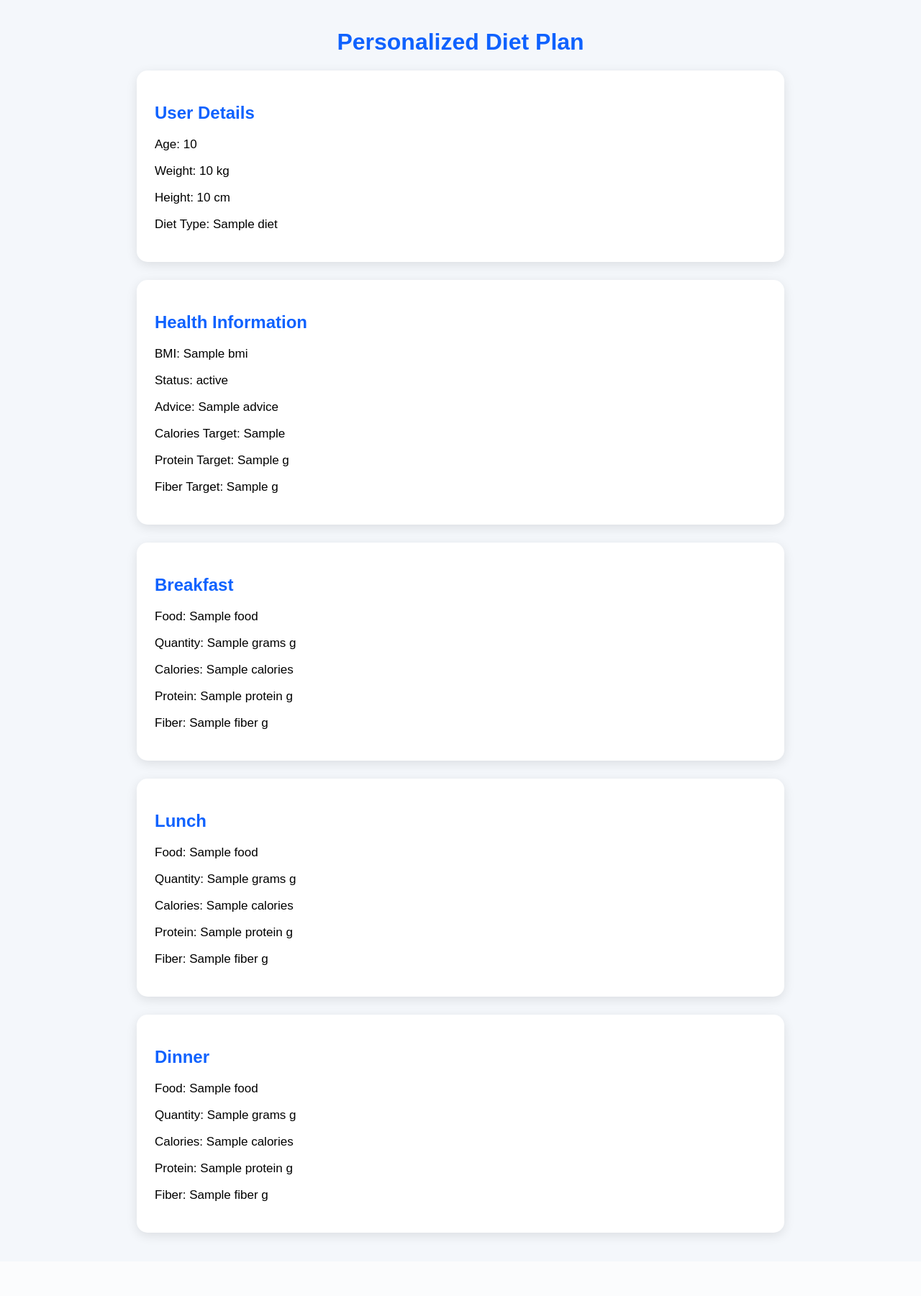
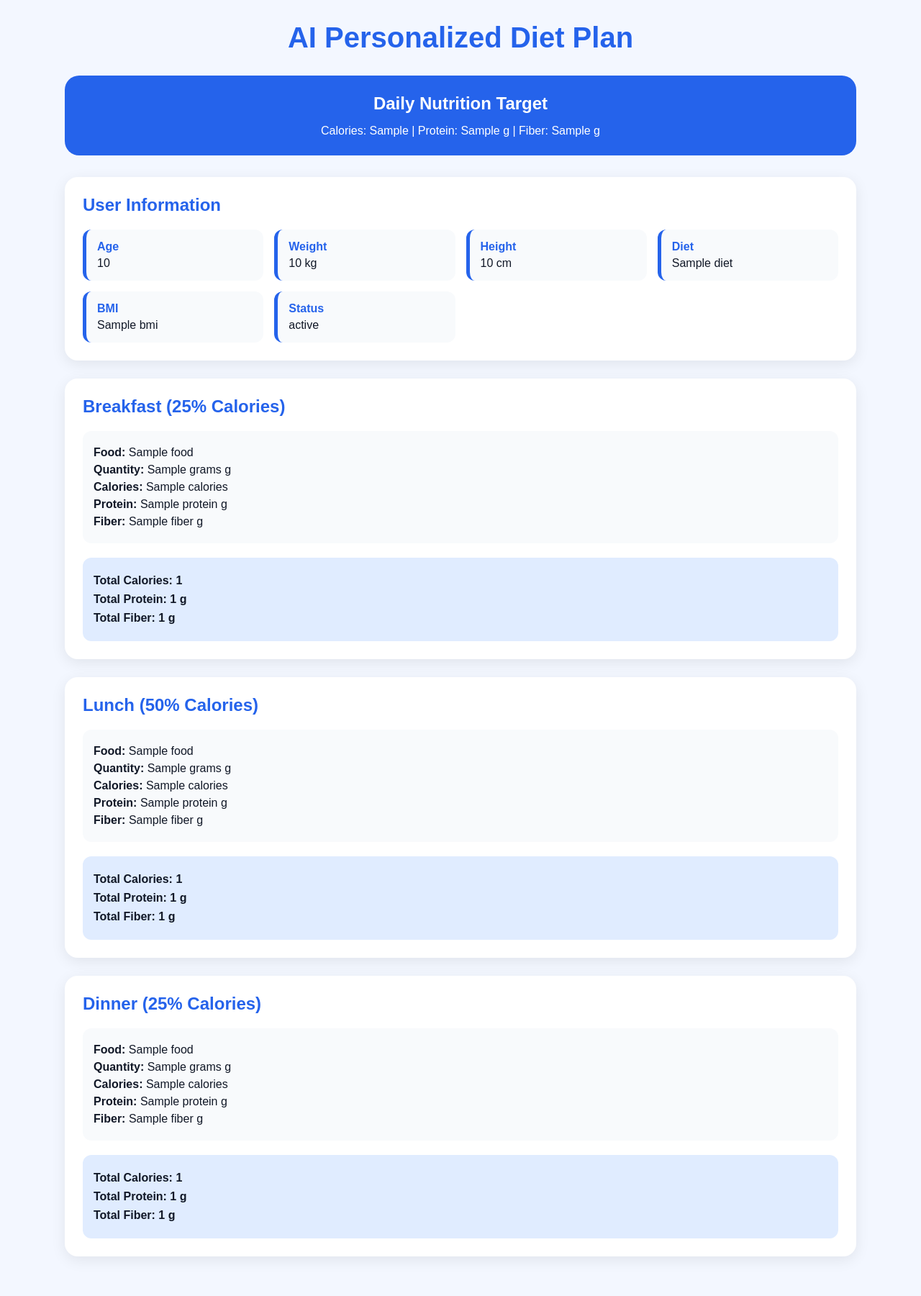
Before and after one commit to Saiadithya2001/AI-Diet-Planner, a Django app: template planner/templates/result.html in a window 1280 px wide. Shown: the whole page at 72% size. Before the commit the page ends 1723 px from the top, so only its background shows below. Run offline with Django 5.2, Linux system fonts and the light colour scheme; the template is opened without the code that fills it: most values are stand-ins (such as "Sample title", 1, 10 or a date in 2020).

Commit message:
Updated complete meal based AI diet planner

```diff
--- a/planner/templates/result.html
+++ b/planner/templates/result.html
@@ -1,43 +1,114 @@
 <!DOCTYPE html>
-<html>
+<html lang="en">
+
 <head>
 
-    <title>Diet Result</title>
+    <meta charset="UTF-8">
+
+    <meta name="viewport" content="width=device-width, initial-scale=1.0">
+
+    <title>AI Diet Planner Result</title>
 
     <style>
 
-        body{
-            font-family:Arial;
-            background:#f4f7fb;
+        *{
             margin:0;
             padding:0;
+            box-sizing:border-box;
+        }
+
+        body{
+            font-family:Arial, sans-serif;
+            background:#f3f7ff;
+            padding:30px 15px;
+            color:#111827;
         }
 
         .container{
-            width:90%;
-            max-width:900px;
-            margin:40px auto;
+            max-width:1100px;
+            margin:auto;
+        }
+
+        .title{
+            text-align:center;
+            font-size:40px;
+            margin-bottom:30px;
+            color:#2563eb;
+        }
+
+        .summary{
+            background:#2563eb;
+            color:white;
+            padding:25px;
+            border-radius:20px;
+            margin-bottom:30px;
+            text-align:center;
+        }
+
+        .summary h2{
+            margin-bottom:15px;
         }
 
         .card{
             background:white;
             padding:25px;
-            border-radius:15px;
+            border-radius:18px;
             margin-bottom:25px;
-            box-shadow:0px 4px 15px rgba(0,0,0,0.1);
+            box-shadow:0px 5px 20px rgba(0,0,0,0.08);
         }
 
-        h1{
-            text-align:center;
-            color:#0f62fe;
+        .card h2{
+            color:#2563eb;
+            margin-bottom:20px;
         }
 
-        h2{
-            color:#0f62fe;
+        .grid{
+            display:grid;
+            grid-template-columns:repeat(auto-fit,minmax(220px,1fr));
+            gap:15px;
         }
 
-        p{
-            font-size:17px;
+        .box{
+            background:#f8fafc;
+            padding:15px;
+            border-radius:12px;
+            border-left:5px solid #2563eb;
+        }
+
+        .label{
+            font-weight:bold;
+            color:#2563eb;
+            margin-bottom:5px;
+        }
+
+        .meal-item{
+            background:#f8fafc;
+            padding:15px;
+            border-radius:12px;
+            margin-bottom:12px;
+        }
+
+        .meal-item p{
+            margin:6px 0;
+        }
+
+        .meal-total{
+            margin-top:20px;
+            background:#e0ecff;
+            padding:15px;
+            border-radius:12px;
+        }
+
+        .meal-total p{
+            margin:8px 0;
+            font-weight:bold;
+        }
+
+        @media(max-width:700px){
+
+            .title{
+                font-size:30px;
+            }
         }
 
     </style>
@@ -48,70 +119,172 @@
 
     <div class="container">
 
-        <h1>Personalized Diet Plan</h1>
+        <h1 class="title">AI Personalized Diet Plan</h1>
 
-        <div class="card">
+        <div class="summary">
 
-            <h2>User Details</h2>
+            <h2>Daily Nutrition Target</h2>
 
-            <p>Age: {{ age }}</p>
-            <p>Weight: {{ weight }} kg</p>
-            <p>Height: {{ height }} cm</p>
-            <p>Diet Type: {{ diet }}</p>
+            <p>
+                Calories: {{ calorie_target }}
+                |
+                Protein: {{ protein_target }} g
+                |
+                Fiber: {{ fiber_target }} g
+            </p>
 
         </div>
 
         <div class="card">
 
-            <h2>Health Information</h2>
+            <h2>User Information</h2>
 
-            <p>BMI: {{ bmi }}</p>
-            <p>Status: {{ status }}</p>
-            <p>Advice: {{ advice }}</p>
+            <div class="grid">
 
-            <p>Calories Target: {{ calorie_target }}</p>
-            <p>Protein Target: {{ protein_target }} g</p>
-            <p>Fiber Target: {{ fiber_target }} g</p>
+                <div class="box">
+                    <div class="label">Age</div>
+                    {{ age }}
+                </div>
+
+                <div class="box">
+                    <div class="label">Weight</div>
+                    {{ weight }} kg
+                </div>
+
+                <div class="box">
+                    <div class="label">Height</div>
+                    {{ height }} cm
+                </div>
+
+                <div class="box">
+                    <div class="label">Diet</div>
+                    {{ diet }}
+                </div>
+
+                <div class="box">
+                    <div class="label">BMI</div>
+                    {{ bmi }}
+                </div>
+
+                <div class="box">
+                    <div class="label">Status</div>
+                    {{ status }}
+                </div>
+
+            </div>
 
         </div>
 
+        <!-- BREAKFAST -->
+
         <div class="card">
 
-            <h2>Breakfast</h2>
+            <h2>Breakfast (25% Calories)</h2>
 
-            <p>Food: {{ breakfast.food }}</p>
-            <p>Quantity: {{ breakfast.grams }} g</p>
-            <p>Calories: {{ breakfast.calories }}</p>
-            <p>Protein: {{ breakfast.protein }} g</p>
-            <p>Fiber: {{ breakfast.fiber }} g</p>
+            {% for item in breakfast.items %}
+
+            <div class="meal-item">
+
+                <p><strong>Food:</strong> {{ item.food }}</p>
+
+                <p><strong>Quantity:</strong> {{ item.grams }} g</p>
+
+                <p><strong>Calories:</strong> {{ item.calories }}</p>
+
+                <p><strong>Protein:</strong> {{ item.protein }} g</p>
+
+                <p><strong>Fiber:</strong> {{ item.fiber }} g</p>
+
+            </div>
+
+            {% endfor %}
+
+            <div class="meal-total">
+
+                <p>Total Calories: {{ breakfast.total_calories }}</p>
+
+                <p>Total Protein: {{ breakfast.total_protein }} g</p>
+
+                <p>Total Fiber: {{ breakfast.total_fiber }} g</p>
+
+            </div>
 
         </div>
 
+        <!-- LUNCH -->
+
         <div class="card">
 
-            <h2>Lunch</h2>
+            <h2>Lunch (50% Calories)</h2>
 
-            <p>Food: {{ lunch.food }}</p>
-            <p>Quantity: {{ lunch.grams }} g</p>
-            <p>Calories: {{ lunch.calories }}</p>
-            <p>Protein: {{ lunch.protein }} g</p>
-            <p>Fiber: {{ lunch.fiber }} g</p>
+            {% for item in lunch.items %}
+
+            <div class="meal-item">
+
+                <p><strong>Food:</strong> {{ item.food }}</p>
+
+                <p><strong>Quantity:</strong> {{ item.grams }} g</p>
+
+                <p><strong>Calories:</strong> {{ item.calories }}</p>
+
+                <p><strong>Protein:</strong> {{ item.protein }} g</p>
+
+                <p><strong>Fiber:</strong> {{ item.fiber }} g</p>
+
+            </div>
+
+            {% endfor %}
+
+            <div class="meal-total">
+
+                <p>Total Calories: {{ lunch.total_calories }}</p>
+
+                <p>Total Protein: {{ lunch.total_protein }} g</p>
+
+                <p>Total Fiber: {{ lunch.total_fiber }} g</p>
+
+            </div>
 
         </div>
 
+        <!-- DINNER -->
+
         <div class="card">
 
-            <h2>Dinner</h2>
+            <h2>Dinner (25% Calories)</h2>
 
-            <p>Food: {{ dinner.food }}</p>
-            <p>Quantity: {{ dinner.grams }} g</p>
-            <p>Calories: {{ dinner.calories }}</p>
-            <p>Protein: {{ dinner.protein }} g</p>
-            <p>Fiber: {{ dinner.fiber }} g</p>
+            {% for item in dinner.items %}
+
+            <div class="meal-item">
+
+                <p><strong>Food:</strong> {{ item.food }}</p>
+
+                <p><strong>Quantity:</strong> {{ item.grams }} g</p>
+
+                <p><strong>Calories:</strong> {{ item.calories }}</p>
+
+                <p><strong>Protein:</strong> {{ item.protein }} g</p>
+
+                <p><strong>Fiber:</strong> {{ item.fiber }} g</p>
+
+            </div>
+
+            {% endfor %}
+
+            <div class="meal-total">
+
+                <p>Total Calories: {{ dinner.total_calories }}</p>
+
+                <p>Total Protein: {{ dinner.total_protein }} g</p>
+
+                <p>Total Fiber: {{ dinner.total_fiber }} g</p>
+
+            </div>
 
         </div>
 
     </div>
 
 </body>
+
 </html>
```
Also changed, not shown: planner/views.py (+83 -23 lines).
